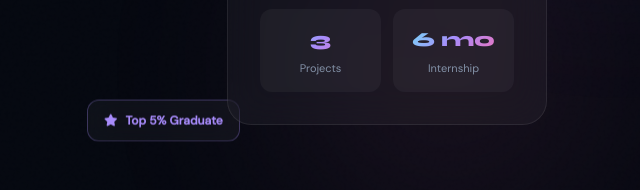
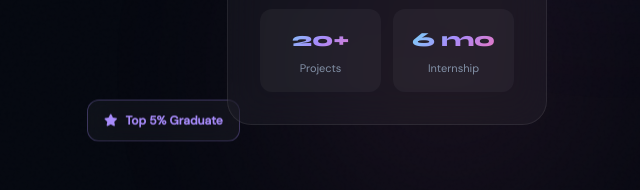
Before and after one commit to mayurik12/mayuri-portfolio, a plain HTML site: page index.html in a window 1280 px wide. Shown: the part 481-671 px from the top of the page, 553-1193 px from the left. Drawn offline with Linux system fonts and the light colour scheme.

Commit message:
Update portfolio website

```diff
--- a/index.html
+++ b/index.html
@@ -1459,7 +1459,7 @@
                 <div class="lbl">MCA CGPA</div>
               </div>
               <div class="hero-stat">
-                <div class="num">3</div>
+                <div class="num">20+</div>
                 <div class="lbl">Projects</div>
               </div>
               <div class="hero-stat">
```
